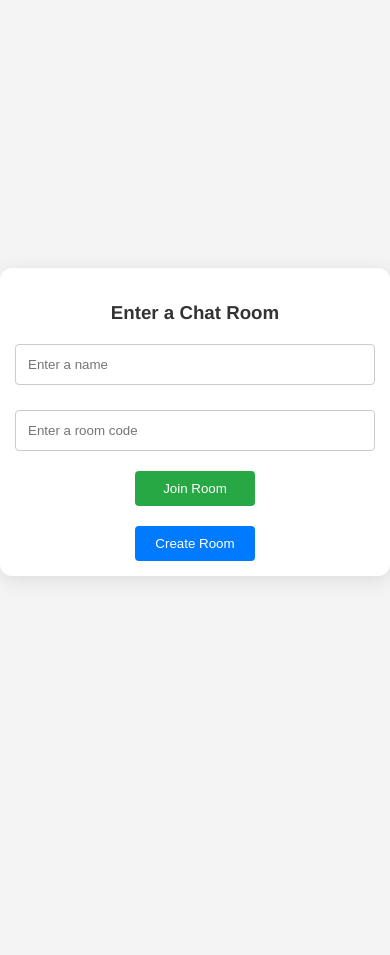
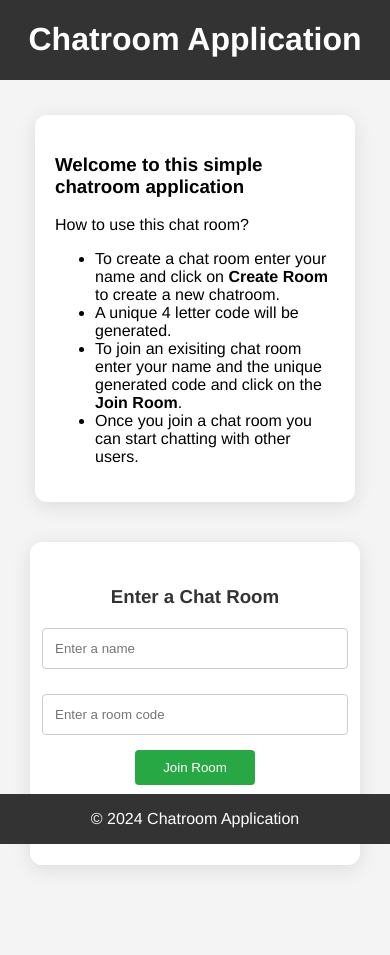
Before and after one commit to kshitij7704/Chatroom_Application, a Flask app: page / in a window 390 px wide. Before the commit the page ends 580 px from the top, so only its background shows below. Run offline with Flask 3, Linux system fonts and the light colour scheme; some libraries are stand-ins or nearby versions.

Commit message:
Added style

```diff
--- a/static/css/base.css
+++ b/static/css/base.css
@@ -6,5 +6,34 @@ body {
     display: flex;
     justify-content: center;
     align-items: center;
+    flex-direction: column;
     min-height: 100vh;
+    overflow-x: hidden;
 }
+
+.header, .footer {
+    background-color: #333;
+    color: #fff;
+    text-align: center;
+    padding: 0;
+    width: 100%;
+    position: fixed;
+    left: 0;
+}
+
+.header {
+    top: 0;
+}
+
+.footer {
+    bottom: 0;
+}
+
+.content {
+    margin-top: 60px;
+    margin-bottom: 50px;
+    width: 100%;
+    max-width: 1024px;
+    padding: 20px;
+    box-sizing: border-box;
+}
--- a/static/css/home.css
+++ b/static/css/home.css
@@ -1,11 +1,26 @@
 .content {
+    display: flex;
+    justify-content: space-evenly;
+    align-items: center;
+    flex-direction: row;
+    flex-wrap: wrap;
+    gap: 20px;
+    padding: 20px;
+}
+
+.con1, .con2 {
     background-color: #fff;
     padding: 20px;
     border-radius: 12px;
     box-shadow: 0 4px 20px rgba(0, 0, 0, 0.1);
-    width: 25%;
+    width: 45%;
     max-width: 400px;
+    height: auto;
     animation: fadeIn 0.5s ease-in-out;
+}
+
+.con2 {
+    padding: 25px;
 }
 
 form.main {
@@ -32,7 +47,6 @@ form.main input[type="text"] {
     border: 1px solid #ccc;
     border-radius: 4px;
     width: 100%;
-    box-sizing: border-box;
     margin-bottom: 10px;
     transition: border-color 0.3s;
 }
@@ -54,27 +68,24 @@ form.main .join input[type="text"] {
 
 form.main .join button,
 form.main .create-btn {
-    padding: 10px 10px;
+    padding: 10px;
     border: none;
     border-radius: 4px;
-    background-color: #28a745;
     color: #fff;
     cursor: pointer;
     width: 100%;
     max-width: 120px;
     margin-top: 5px;
-    box-sizing: border-box;
     transition: background-color 0.3s;
 }
 
 form.main .join button {
+    background-color: #28a745;
     margin-left: 0px;
-    text-align: center;
 }
 
 form.main .create-btn {
     background-color: #007bff;
-    text-align: center;
 }
 
 form.main .join button:hover,
@@ -106,111 +117,34 @@ form.main h4 {
 /* Responsive styling for 1024px */
 @media (max-width: 1024px) {
     .content {
-        width: 50%;
-        padding: 20px;
+        flex-direction: column;
+    }
+
+    .con1, .con2 {
+        width: 80%;
+        margin-bottom: 20px;
     }
 }
 
 /* Responsive styling for 768px */
 @media (max-width: 768px) {
-    .content {
-        width: 75%;
-        padding: 20px;
-    }
-
-    form.main .join {
-        flex-direction: column;
-        align-items: center;
-    }
-
-    form.main .join button {
-        width: 100%;
-        margin-top: 10px;
-        margin-left: 0;
+    .con1, .con2 {
+        width: 90%;
     }
 }
 
 /* Responsive styling for 600px */
 @media (max-width: 600px) {
     .content {
-        width: 95%;
-        padding: 15px;
+        flex-direction: column;
+        width: 100%;
     }
 
-    form.main .join {
-        flex-direction: column;
-        align-items: center;
+    .con1 {
+        margin-top: 35px;
     }
 
-    form.main .join button {
-        width: 90%;
-        margin-top: 10px;
-        margin-left: 0;
+    .con1, .con2 {
+        width: 80%;
     }
 }
-
-
-
-  /* .buttons {
-    display: flex;
-    flex-direction: column;
-    align-items: center;
-    justify-content: center;
-    gap: 10px;
-  }
-
-  .join {
-    display: flex;
-    flex-direction: row;
-    width: 100%;
-  }
-
-  .create-btn {
-    width: 100%;
-  }
-
-  .message-box {
-    border-color: black;
-    border-width: 2px;
-    border-style: solid;
-    border-radius: 10px;
-    background-color: whitesmoke;
-    height: 80vh;
-    display: flex;
-    flex-direction: column;
-    width: 80vw;
-    align-items: stretch;
-  }
-
-  .messages {
-    overflow-y: scroll;
-    flex: 1;
-    width: 100%;
-  }
-
-  .inputs {
-    padding: 10px;
-    display: flex;
-  }
-
-  h2 {
-    text-align: center;
-  }
-
-  #message {
-    flex: 1;
-  }
-
-  .text {
-    display: flex;
-    flex-direction: row;
-    align-items: center;
-    justify-content: space-between;
-    padding-left: 10px;
-    padding-right: 10px;
-  }
-
-  .muted {
-    font-size: 10px;
-    color: darkgray;
-  } */
--- a/static/css/room.css
+++ b/static/css/room.css
@@ -4,8 +4,10 @@
     border-radius: 12px;
     box-shadow: 0 4px 20px rgba(0, 0, 0, 0.1);
     width: 90%;
-    height: 80vh;
+    height: 70vh;
     animation: fadeIn 0.5s ease-in-out;
+    margin-top: 70px;
+    box-sizing: border-box;
 }
 
 .message-box {
--- a/templates/base.html
+++ b/templates/base.html
@@ -10,9 +10,15 @@
     {% endblock %}
 </head>
 <body>
+    <header class="header">
+        <h1>Chatroom Application</h1>
+    </header>
     <div class="content">
         {% block content %}
         {% endblock %}
     </div>
+    <footer class="footer">
+        <p>&copy; 2024 Chatroom Application</p>
+    </footer>
 </body>
 </html>
--- a/templates/home.html
+++ b/templates/home.html
@@ -5,6 +5,17 @@
 {% endblock %}
 
 {% block content %}
+    <div class="con1">
+        <h3>Welcome to this simple chatroom application</h3>
+        <p>How to use this chat room?</p>
+        <ul>
+            <li>To create a chat room enter your name and click on <b>Create Room</b> to create a new chatroom.</li>
+            <li>A unique 4 letter code will be generated.</li>
+            <li>To join an exisiting chat room enter your name and the unique generated code and click on the <b>Join Room</b>.</li>
+            <li>Once you join a chat room you can start chatting with other users.</li>
+        </ul>
+    </div>
+    <div class="con2">
         <form method="post" class="main">
             <h3>Enter a Chat Room</h3>
             <div>
@@ -19,4 +30,5 @@
                 <h4>{{error}}</h4>
             {% endif %}
         </form>
+    </div>
 {% endblock %}
```
Lines whose indentation alone changed are shown as unchanged.
